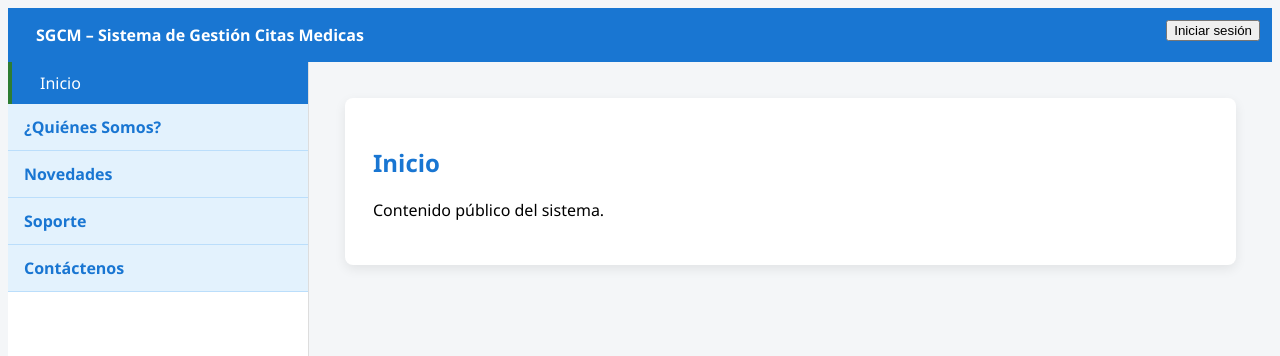
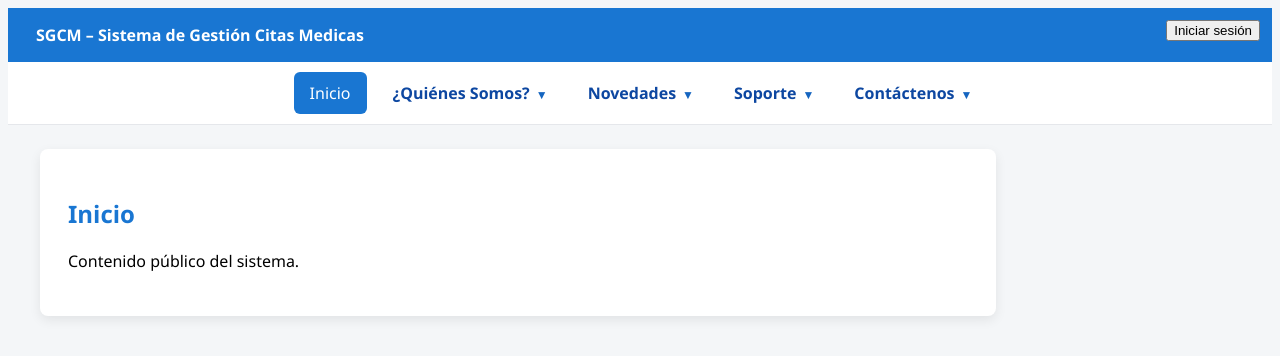
Before and after one commit to wandres2357-commits/sistemadegestioncitasmedicas, a React (Vite) app: page / in a window 1280 px wide. Shown: the top 356 px of the page. Built offline with nearby package versions, Linux system fonts and the light colour scheme.

Commit message:
Add files via upload

```diff
--- a/src/App.jsx
+++ b/src/App.jsx
@@ -1,3 +1,4 @@
+
 import { useState, useEffect } from "react";
 import AdminShell from "./dashboards/AdminShell"; // << nuevo shell admin
 
@@ -56,32 +57,70 @@ export default function App() {
     return <AdminShell user={session} onLogout={() => setView("inicio")} />;
   }
 
-  // --- LAYOUT PÚBLICO (TAL CUAL LO TENÍAS) ---
+  // --- COMPONENTES BASE (ajustados para barra horizontal) ---
   const MenuTitle = ({ label, menuKey }) => (
     <div
       onClick={() => setOpenMenu(openMenu === menuKey ? null : menuKey)}
       style={{
-        padding: "12px 16px",
-        fontWeight: "bold",
+        position: "relative",
+        padding: "10px 14px",
+        fontWeight: 600,
         cursor: "pointer",
-        background: "#e3f2fd",
-        color: "#1976d2",
-        borderBottom: "1px solid #bbdefb",
+        color: "#0d47a1",
+        background: "transparent",
+        borderRadius: 6,
+        userSelect: "none",
+        transition: "background .15s ease",
+      }}
+      onMouseEnter={(e) => (e.currentTarget.style.background = "#e3f2fd")}
+      onMouseLeave={(e) => (e.currentTarget.style.background = "transparent")}
+    >
+      {label}
+      {/* Indicador simple ▼ */}
+      <span style={{ marginLeft: 6, fontSize: 12, color: "#1565c0" }}>
+        ▼
+      </span>
+      {/* Submenú desplegable */}
+      {openMenu === menuKey && (
+        <div
+          style={{
+            position: "absolute",
+            top: "100%",
+            left: 0,
+            minWidth: 220,
+            background: "#ffffff",
+            border: "1px solid #e0e0e0",
+            borderRadius: 8,
+            marginTop: 8,
+            boxShadow: "0 6px 18px rgba(0,0,0,0.08)",
+            overflow: "hidden",
+            zIndex: 20,
           }}
         >
-      {label}
+          {/* Los hijos (MenuItem) los inyectaremos donde usemos MenuTitle */}
+        </div>
+      )}
     </div>
   );
 
-  const MenuItem = ({ label, target }) => (
+  // Para usarlo dentro de la barra y también dentro de los dropdown
+  const MenuItem = ({ label, target, compact = false }) => (
     <div
       onClick={() => setView(target)}
       style={{
-        padding: "10px 28px",
+        padding: compact ? "10px 14px" : "10px 16px",
         cursor: "pointer",
-        background: view === target ? "#1976d2" : "#fff",
-        color: view === target ? "#fff" : "#333",
-        borderLeft: view === target ? "4px solid #2e7d32" : "4px solid transparent",
+        color: view === target ? "#fff" : "#0f172a",
+        background: view === target ? "#1976d2" : "transparent",
+        borderRadius: compact ? 0 : 6,
+        fontWeight: 500,
+        whiteSpace: "nowrap",
+      }}
+      onMouseEnter={(e) => {
+        if (view !== target) e.currentTarget.style.background = "#f1f5f9";
+      }}
+      onMouseLeave={(e) => {
+        if (view !== target) e.currentTarget.style.background = "transparent";
       }}
     >
       {label}
@@ -145,54 +184,152 @@ export default function App() {
         SGCM – Sistema de Gestión Citas Medicas
       </header>
 
-      <div style={{ display: "flex" }}>
-        {/* MENU PÚBLICO */}
-        <aside
+      {/* NAV HORIZONTAL (centrado) */}
+      <nav
         style={{
-            width: 300,
+          position: "sticky",
+          top: 0,               // queda pegado bajo el header al hacer scroll
+          zIndex: 10,
           background: "#ffffff",
-            borderRight: "1px solid #ddd",
-            minHeight: "calc(100vh - 64px)",
+          borderBottom: "1px solid #e5e7eb",
+        }}
+        onClick={() => {
+          // Al hacer click fuera de un dropdown lo cerramos (opcional)
+          if (openMenu) setOpenMenu(null);
         }}
       >
+        <div
+          style={{
+            maxWidth: 1200,
+            margin: "0 auto",
+            padding: "10px 16px",
+            display: "flex",
+            justifyContent: "center", // <-- centrado horizontal
+            alignItems: "center",
+            gap: 12,
+            position: "relative",
+          }}
+        >
+          {/* Elementos de primer nivel en la barra */}
           <MenuItem label="Inicio" target="inicio" />
 
+          {/* Grupos con dropdown */}
+          <div style={{ position: "relative" }}>
+            <div onClick={(e) => { e.stopPropagation(); setOpenMenu(openMenu === "quienes" ? null : "quienes"); }}>
               <MenuTitle label="¿Quiénes Somos?" menuKey="quienes" />
+            </div>
             {openMenu === "quienes" && (
-            <>
-              <MenuItem label="Historia" target="historia" />
-              <MenuItem label="Misión" target="mision" />
-              <MenuItem label="Visión" target="vision" />
-              <MenuItem label="Política de Calidad" target="politica" />
-              <MenuItem label="Información Institucional" target="info" />
-            </>
+              <div
+                style={{
+                  position: "absolute",
+                  top: "100%",
+                  left: 0,
+                  minWidth: 240,
+                  background: "#ffffff",
+                  border: "1px solid #e0e0e0",
+                  borderRadius: 8,
+                  marginTop: 8,
+                  boxShadow: "0 6px 18px rgba(0,0,0,0.08)",
+                  overflow: "hidden",
+                  zIndex: 20,
+                }}
+                onClick={(e) => e.stopPropagation()}
+              >
+                <MenuItem compact label="Historia" target="historia" />
+                <MenuItem compact label="Misión" target="mision" />
+                <MenuItem compact label="Visión" target="vision" />
+                <MenuItem compact label="Política de Calidad" target="politica" />
+                <MenuItem compact label="Información Institucional" target="info" />
+              </div>
             )}
+          </div>
 
+          <div style={{ position: "relative" }}>
+            <div onClick={(e) => { e.stopPropagation(); setOpenMenu(openMenu === "novedades" ? null : "novedades"); }}>
               <MenuTitle label="Novedades" menuKey="novedades" />
+            </div>
             {openMenu === "novedades" && (
-            <>
-              <MenuItem label="Noticias" target="noticias" />
-              <MenuItem label="Actualizaciones" target="actualizaciones" />
-              <MenuItem label="Boletines" target="boletines" />
-            </>
+              <div
+                style={{
+                  position: "absolute",
+                  top: "100%",
+                  left: 0,
+                  minWidth: 220,
+                  background: "#ffffff",
+                  border: "1px solid #e0e0e0",
+                  borderRadius: 8,
+                  marginTop: 8,
+                  boxShadow: "0 6px 18px rgba(0,0,0,0.08)",
+                  overflow: "hidden",
+                  zIndex: 20,
+                }}
+                onClick={(e) => e.stopPropagation()}
+              >
+                <MenuItem compact label="Noticias" target="noticias" />
+                <MenuItem compact label="Actualizaciones" target="actualizaciones" />
+                <MenuItem compact label="Boletines" target="boletines" />
+              </div>
             )}
+          </div>
 
+          <div style={{ position: "relative" }}>
+            <div onClick={(e) => { e.stopPropagation(); setOpenMenu(openMenu === "soporte" ? null : "soporte"); }}>
               <MenuTitle label="Soporte" menuKey="soporte" />
+            </div>
             {openMenu === "soporte" && (
-            <>
-              <MenuItem label="Ayuda" target="ayuda" />
-              <MenuItem label="Preguntas Frecuentes" target="faq" />
-              <MenuItem label="PQR" target="pqr" />
-            </>
+              <div
+                style={{
+                  position: "absolute",
+                  top: "100%",
+                  left: 0,
+                  minWidth: 220,
+                  background: "#ffffff",
+                  border: "1px solid #e0e0e0",
+                  borderRadius: 8,
+                  marginTop: 8,
+                  boxShadow: "0 6px 18px rgba(0,0,0,0.08)",
+                  overflow: "hidden",
+                  zIndex: 20,
+                }}
+                onClick={(e) => e.stopPropagation()}
+              >
+                <MenuItem compact label="Ayuda" target="ayuda" />
+                <MenuItem compact label="Preguntas Frecuentes" target="faq" />
+                <MenuItem compact label="PQR" target="pqr" />
+              </div>
             )}
+          </div>
 
+          <div style={{ position: "relative" }}>
+            <div onClick={(e) => { e.stopPropagation(); setOpenMenu(openMenu === "contacto" ? null : "contacto"); }}>
               <MenuTitle label="Contáctenos" menuKey="contacto" />
-          {openMenu === "contacto" && <MenuItem label="Formulario de Contacto" target="contacto" />}
-        </aside>
+            </div>
+            {openMenu === "contacto" && (
+              <div
+                style={{
+                  position: "absolute",
+                  top: "100%",
+                  left: 0,
+                  minWidth: 260,
+                  background: "#ffffff",
+                  border: "1px solid #e0e0e0",
+                  borderRadius: 8,
+                  marginTop: 8,
+                  boxShadow: "0 6px 18px rgba(0,0,0,0.08)",
+                  overflow: "hidden",
+                  zIndex: 20,
+                }}
+                onClick={(e) => e.stopPropagation()}
+              >
+                <MenuItem compact label="Formulario de Contacto" target="contacto" />
+              </div>
+            )}
+          </div>
+        </div>
+      </nav>
 
       {/* CONTENIDO PÚBLICO */}
-        <main style={{ flex: 1, padding: 36 }}>
-          {/* Inicio público */}
+      <main style={{ maxWidth: 1200, margin: "24px auto", padding: "0 16px" }}>
         {view === "inicio" && (
           <Card>
             <h2 style={{ color: "#1976d2" }}>Inicio</h2>
@@ -278,6 +415,5 @@ export default function App() {
         )}
       </main>
     </div>
-    </div>
   );
 }
```
Lines whose indentation alone changed are shown as unchanged.
